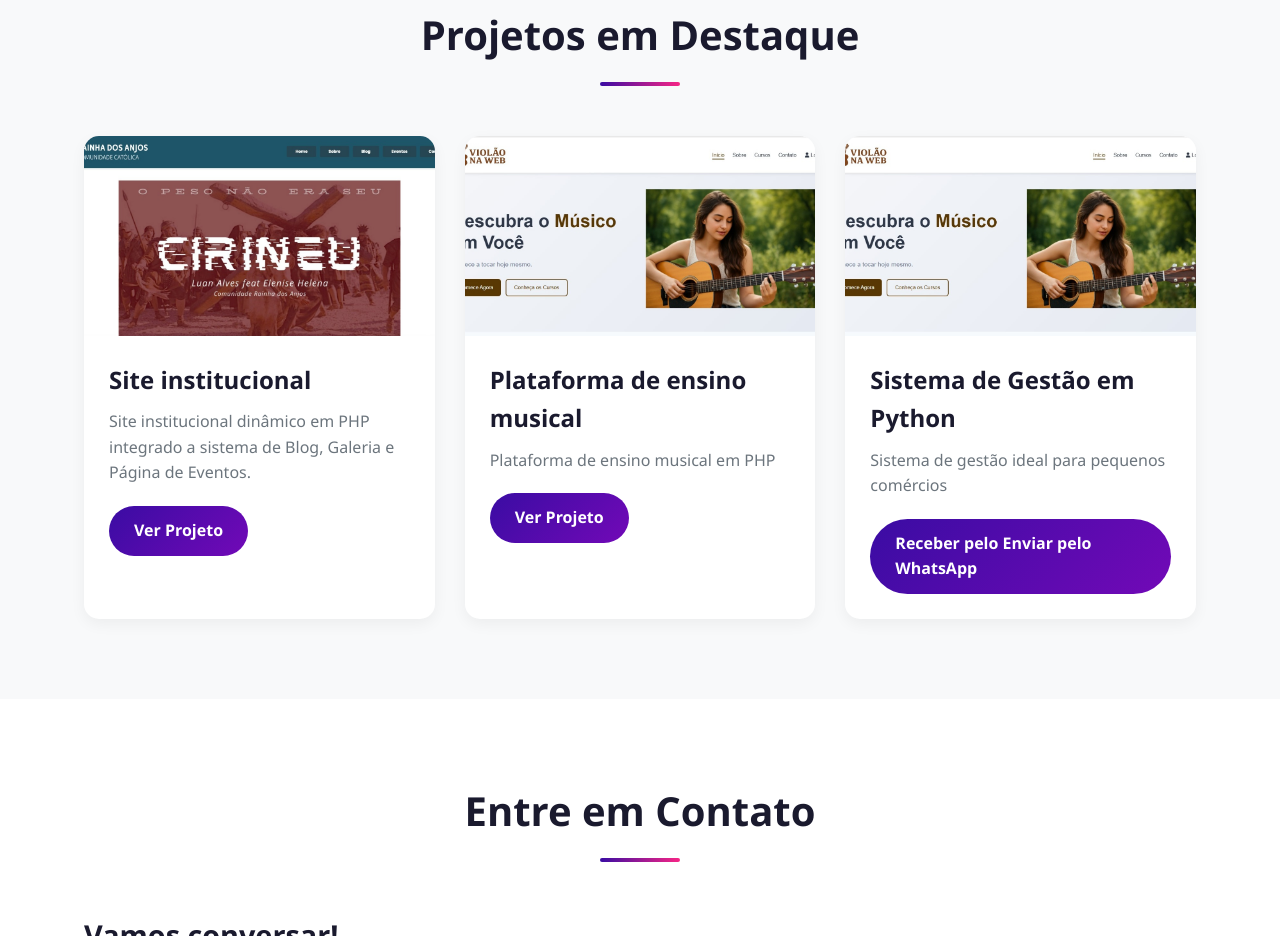
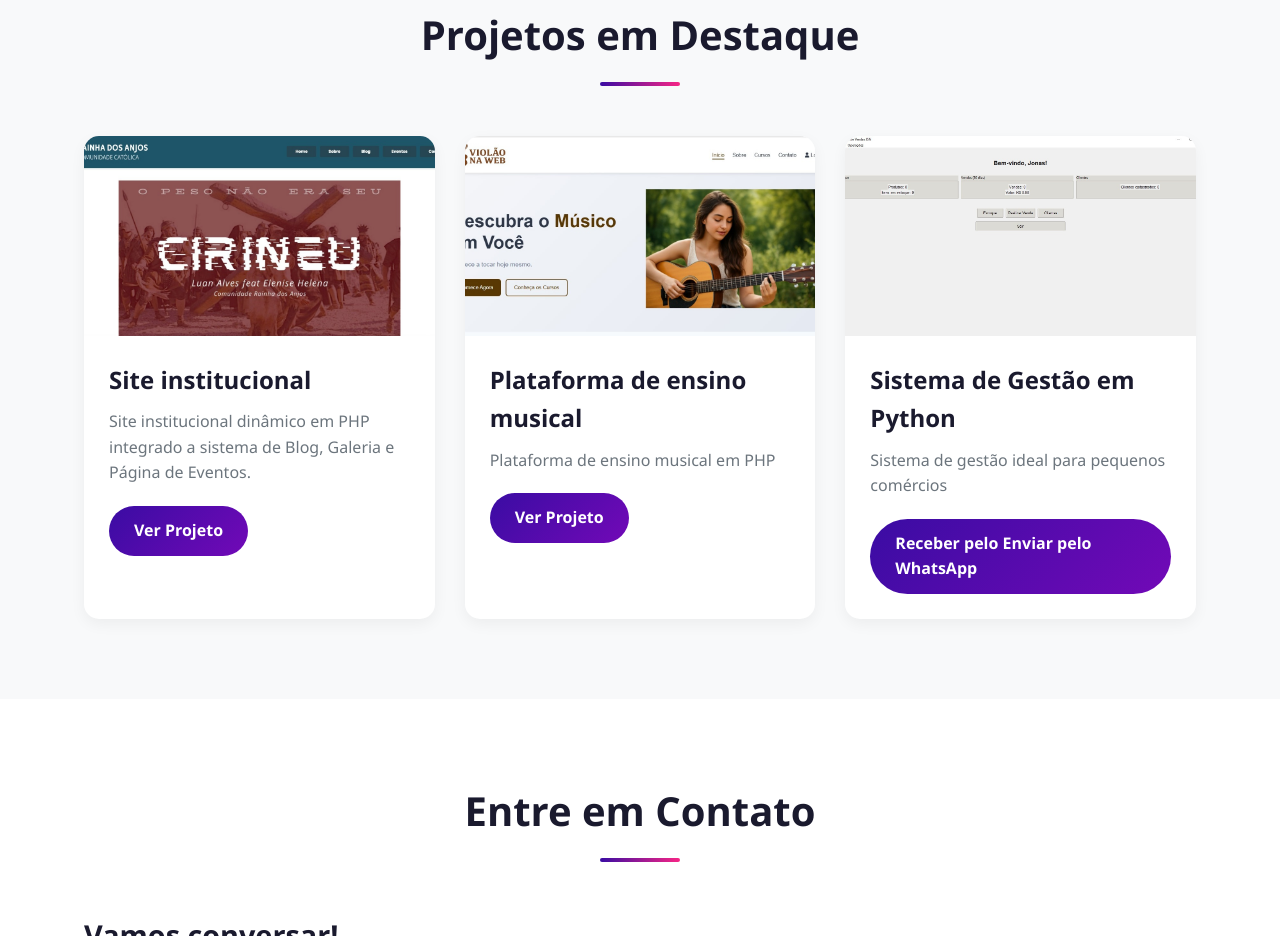
Before and after one commit to Jonas21740/jonasnascimento.github.io, a plain HTML site: page index.html in a window 1280 px wide. Shown: the part 1665-2601 px from the top of the page. Drawn offline with Linux system fonts and the light colour scheme.

Commit message:
Update index.html

```diff
--- a/index.html
+++ b/index.html
@@ -114,7 +114,7 @@
                 <!-- Projeto 3 -->
                 <div class="project-card">
                     <div class="project-img">
-                        <img src="projeto-2.jpeg"
+                        <img src="tela-sistema.jpeg"
                             alt="plataforma-educacao">
                     </div>
                     <div class="project-info">
```
